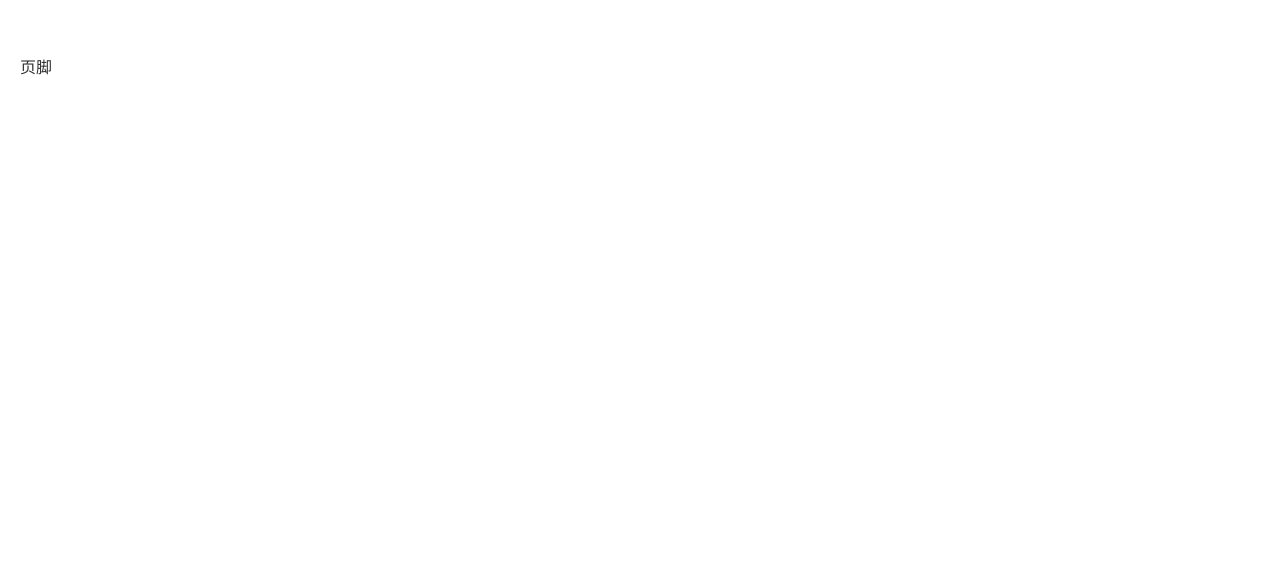
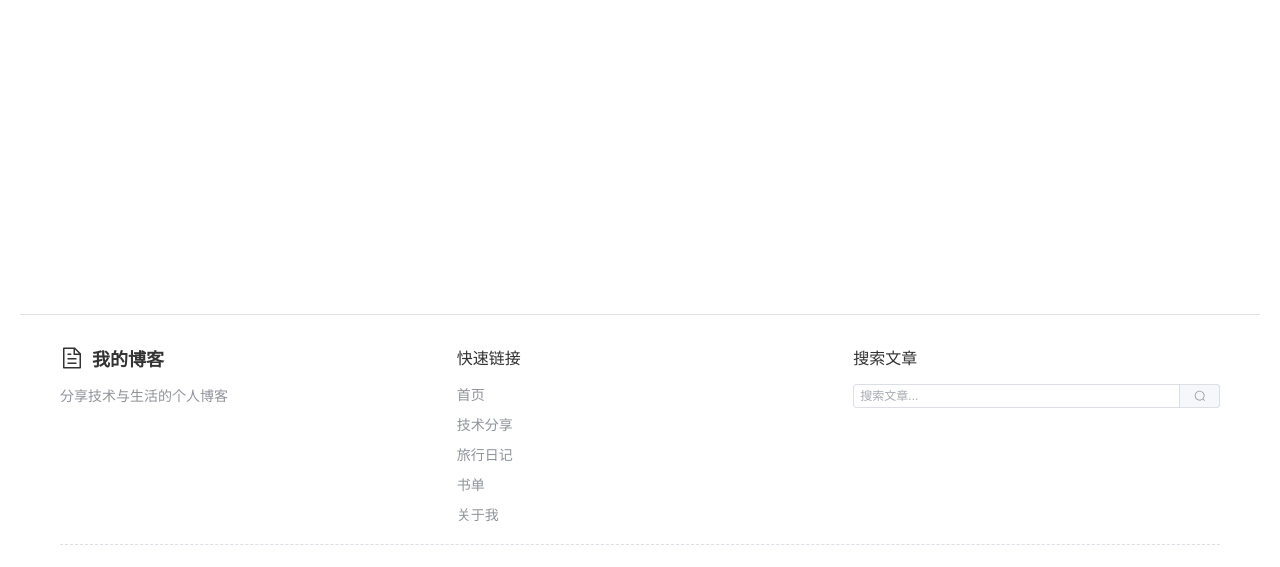
Before and after one commit to Orionis3/-, a Vue app: page /search in a window 1280 px wide. Shown: the part 686-1253 px from the top of the page. Before the commit the page ends 800 px from the top, so only its background shows below. Built offline with nearby package versions, Linux system fonts and the light colour scheme.

Commit message:
新增页脚

```diff
--- a/src/components/layout/AppLayout.vue
+++ b/src/components/layout/AppLayout.vue
@@ -35,6 +35,7 @@ import MainFooter from './MainFooter.vue'
   flex: 1;
   max-width: 1200px;
   width: 100%;
+  height: 900px;
   margin: 0 auto;
   padding: 20px;
 }
--- a/src/components/layout/MainFooter.vue
+++ b/src/components/layout/MainFooter.vue
@@ -1,9 +1,155 @@
 <template>
-  <div id="home">页脚</div>
+  <el-footer class="main-footer">
+    <div class="container">
+      <!-- 上部分内容 -->
+      <div class="footer-content">
+        <!-- 左侧：网站信息 -->
+        <div class="footer-info">
+          <div class="logo" @click="$router.push('/')">
+            <el-icon size="24"><Document /></el-icon>
+            <span class="logo-text">我的博客</span>
+          </div>
+          <p class="footer-desc">分享技术与生活的个人博客</p>
+        </div>
+
+        <!-- 中间：快速链接 -->
+        <div class="footer-links">
+          <h4>快速链接</h4>
+          <ul>
+            <li @click="$router.push('/')">首页</li>
+            <li @click="$router.push('/blog')">技术分享</li>
+            <li @click="$router.push('/travel')">旅行日记</li>
+            <li @click="$router.push('/books')">书单</li>
+            <li @click="$router.push('/about')">关于我</li>
+          </ul>
+        </div>
+
+        <!-- 右侧：搜索框（与头部呼应） -->
+        <div class="footer-search">
+          <h4>搜索文章</h4>
+          <el-input
+            v-model="searchKeyword"
+            placeholder="搜索文章..."
+            size="small"
+            @keyup.enter="handleSearch"
+          >
+            <template #append>
+              <el-button icon="Search" size="small" @click="handleSearch" />
+            </template>
+          </el-input>
+        </div>
+      </div>
+
+      <!-- 下部分：版权信息 -->
+      <div class="footer-bottom">
+        <p>© {{ new Date().getFullYear() }} 我的博客 | 保留所有权利</p>
+        <p class="footer-tech">使用 Vue3 + Element Plus + Pinia 构建</p>
+      </div>
+    </div>
+  </el-footer>
 </template>
 
-<script>
-export default {}
+<script setup>
+import { ref } from 'vue'
+import { useRouter } from 'vue-router'
+import { Document } from '@element-plus/icons-vue'
+
+// 路由实例
+const router = useRouter()
+
+// 搜索关键词
+const searchKeyword = ref('')
+
+// 处理搜索
+const handleSearch = () => {
+  if (searchKeyword.value.trim()) {
+    router.push({
+      path: '/search',
+      query: { keyword: searchKeyword.value.trim() }
+    })
+  }
+}
 </script>
 
-<style></style>
+<style scoped>
+.main-footer {
+  background-color: var(--el-bg-color);
+  border-top: 1px solid var(--el-border-color);
+  padding: 30px 0;
+}
+
+.container {
+  max-width: 1200px;
+  margin: 0 auto;
+  width: 100%;
+  padding: 0 20px;
+}
+
+.footer-content {
+  display: grid;
+  grid-template-columns: repeat(auto-fit, minmax(250px, 1fr));
+  gap: 30px;
+  margin-bottom: 20px;
+}
+
+.logo {
+  display: flex;
+  align-items: center;
+  cursor: pointer;
+  gap: 8px;
+  font-weight: bold;
+  font-size: 18px;
+  margin-bottom: 15px;
+}
+
+.footer-desc {
+  color: var(--el-text-color-secondary);
+  font-size: 14px;
+  line-height: 1.6;
+}
+
+.footer-links h4,
+.footer-search h4 {
+  margin-bottom: 15px;
+  font-size: 16px;
+  font-weight: 500;
+}
+
+.footer-links ul {
+  list-style: none;
+  display: flex;
+  flex-direction: column;
+  gap: 10px;
+}
+
+.footer-links li {
+  color: var(--el-text-color-secondary);
+  font-size: 14px;
+  cursor: pointer;
+  transition: color 0.2s;
+}
+
+.footer-links li:hover {
+  color: var(--el-color-primary);
+}
+
+.footer-bottom {
+  padding-top: 20px;
+  border-top: 1px dashed var(--el-border-color);
+  text-align: center;
+  font-size: 13px;
+  color: var(--el-text-color-secondary);
+}
+
+.footer-tech {
+  margin-top: 5px;
+  font-size: 12px;
+  color: var(--el-text-color-placeholder);
+}
+
+/* 深色模式适配 */
+:deep(.dark) .main-footer {
+  background-color: #1a1a1a;
+  border-top-color: #333;
+}
+</style>
```
Also changed, not shown: 1 other file (tests, documents, lock files or other folders).
